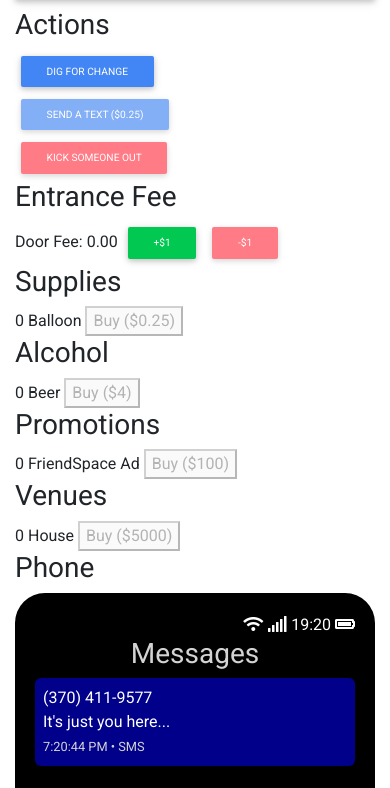
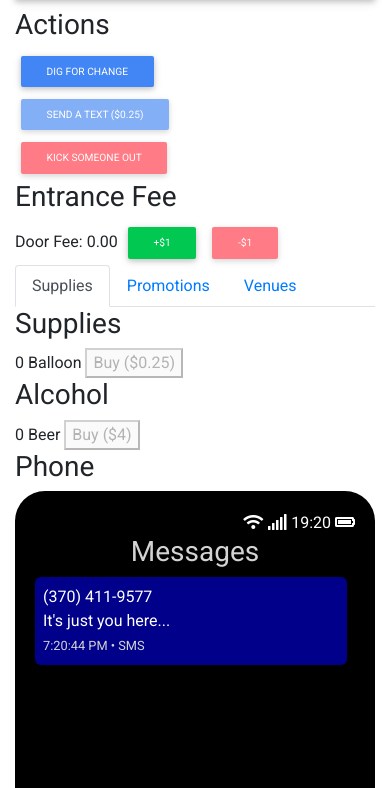
Before and after one commit to pjlasl/party-universe, a plain HTML site: page index.html in a window 390 px wide. Shown: the part 56-844 px from the top of the page. Drawn offline with nearby package versions, Linux system fonts and the light colour scheme.

Commit message:
improvements to phone and items panel (wip)

```diff
--- a/index.html
+++ b/index.html
@@ -65,17 +65,41 @@
 					<button class="btn btn-sm btn-success" onclick="doorFee(1)">+$1</button>
 					<button class="btn btn-sm btn-danger" onclick="doorFee(-1)" id="doorFeeDown">-$1</button>
 
+					<ul class="nav nav-tabs" id="myTab" role="tablist">
+						<li class="nav-item">
+							<a class="nav-link active" id="supplies-tab" data-toggle="tab" href="#supplies" role="tab" aria-controls="profile"
+							aria-selected="false">Supplies</a>
+						</li>
+						<li class="nav-item">
+							<a class="nav-link" id="promotions-tab" data-toggle="tab" href="#promotions" role="tab" aria-controls="contact"
+							aria-selected="false">Promotions</a>
+						</li>
+						<li class="nav-item">
+								<a class="nav-link" id="venues-tab" data-toggle="tab" href="#venues" role="tab" aria-controls="contact"
+								aria-selected="false">Venues</a>
+							</li>
+					</ul>
+					<div class="tab-content" id="myTabContent">
+						<div class="tab-pane fade show active" id="supplies" role="tabpanel" aria-labelledby="supplies-tab">
 							<h3>Supplies</h3>
 							<div id="suppliesList"></div>
 
 							<h3>Alcohol</h3>
 							<div id="alcoholList"></div>
-
+						</div>
+						<div class="tab-pane fade" id="promotions" role="tabpanel" aria-labelledby="promotions-tab">
 							<h3>Promotions</h3>
 							<div id="promotionsList"></div>
-
+						</div>
+						<div class="tab-pane fade" id="venues" role="tabpanel" aria-labelledby="venues-tab">
 							<h3>Venues</h3>
 							<div id="venuesList"></div>
+						</div>
+					</div>
+
+
+
+
 				</div>
 				<div class="col-sm-4">
 					<h3>Phone</h3>
@@ -89,7 +113,9 @@
 							</span>
 						</div>
 						<h3>Messages</h3>
+						<div style="height: 560px; overflow-y: auto;">
 							<ul id="textMessages"></ul>
+						</div>
 					</div>
 				</div>
 				<div class="col-sm-4">
--- a/styles/styles.css
+++ b/styles/styles.css
@@ -45,6 +45,8 @@ textarea {
 #textMessages,
 #friendSpaceFeed {
 	list-style: none;
+	padding-left: 0;
+	padding-right: .5em;
 }
 
 #textMessageBox {
@@ -139,3 +141,22 @@ textarea {
 	color: grey;
 	/* font-family: "Munro Small", monospace; */
 }
+
+::-webkit-scrollbar {
+	width: 10px;
+  }
+
+  /* Track */
+  ::-webkit-scrollbar-track {
+	background: #f1f1f1;
+  }
+
+  /* Handle */
+  ::-webkit-scrollbar-thumb {
+	background: #888;
+  }
+
+  /* Handle on hover */
+  ::-webkit-scrollbar-thumb:hover {
+	background: #555;
+  }
```
Lines whose indentation alone changed are shown as unchanged.
